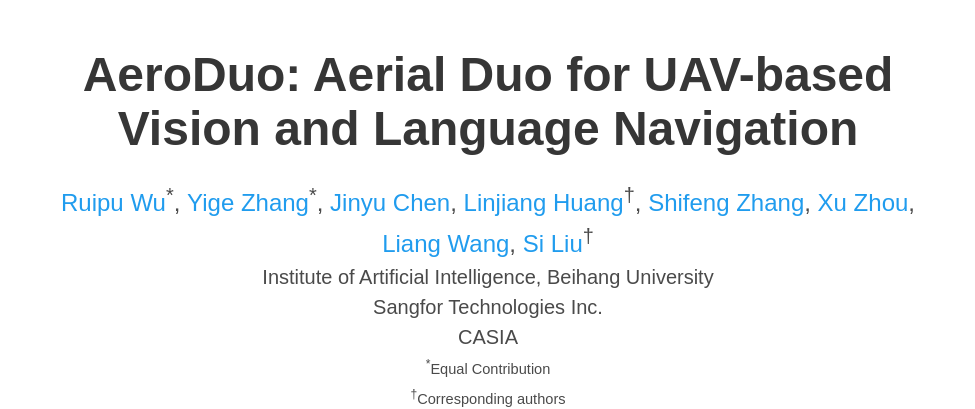
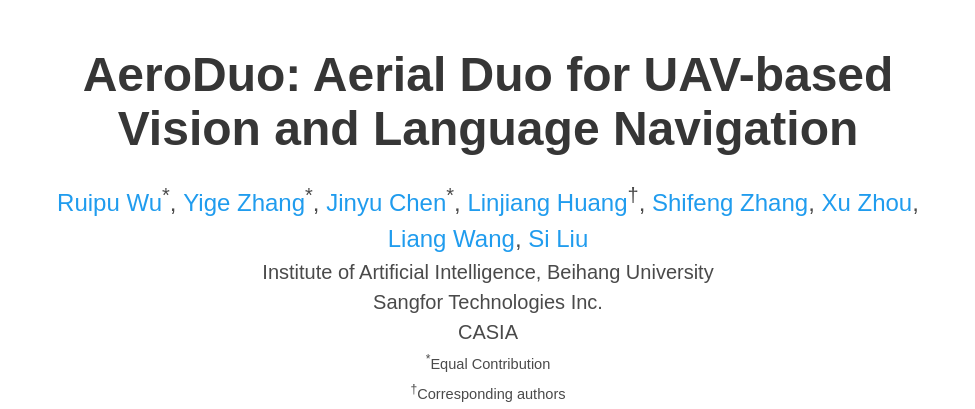
Before and after one commit to Rey-nard/AeroDuo_project, a plain HTML site: page index.html in a window 1280 px wide. Shown: the top 409 px of the page, without its empty margins (152-1127 px from the left). Drawn offline with nearby package versions, Linux system fonts and the light colour scheme; some icons are missing; a web font is replaced by a local one.

Commit message:
a slight change concerning the corresponding author

```diff
--- a/index.html
+++ b/index.html
@@ -56,7 +56,7 @@
                 <span class="author-block">
                   <a href="SECOND AUTHOR PERSONAL LINK" target="_blank">Yige Zhang</a><sup>*</sup>,</span>
                 <span class="author-block">
-                  <a href="THIRD AUTHOR PERSONAL LINK" target="_blank">Jinyu Chen</a><sup></sup>,</span>
+                  <a href="THIRD AUTHOR PERSONAL LINK" target="_blank">Jinyu Chen</a><sup>*</sup>,</span>
                 <span class="author-block">
                   <a href="FOURTH AUTHOR PERSONAL LINK" target="_blank">Linjiang Huang</a><sup>†</sup>,</span>
                 <span class="author-block">
@@ -66,7 +66,7 @@
                 <span class="author-block">
                   <a href="SEVENTH AUTHOR PERSONAL LINK" target="_blank">Liang Wang</a>,</span>
                 <span class="author-block">
-                  <a href="EIGHTH AUTHOR PERSONAL LINK" target="_blank">Si Liu</a><sup>†</sup></span>
+                  <a href="EIGHTH AUTHOR PERSONAL LINK" target="_blank">Si Liu</a></span>
               </div>
 
               <div class="is-size-5 publication-authors">
```
